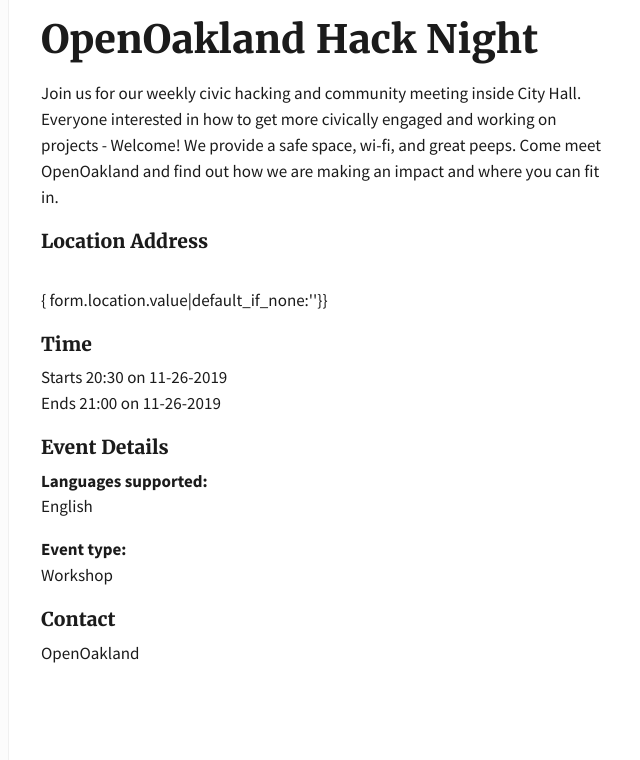
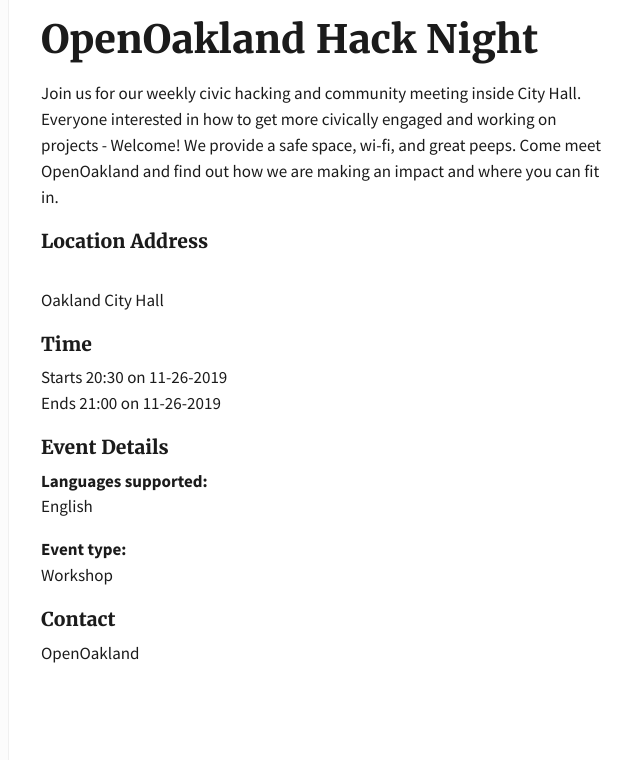
Before and after one commit to openoakland/dos-census-events, a Django app: page /event/1/details/ in a window 1280 px wide. Shown: the part 199-959 px from the top of the page, without its empty margins (184-824 px from the left). Run offline with Django 3.2, Linux system fonts and the light colour scheme; data comes from the database, SQL or seed files in the repository; some libraries are stand-ins or nearby versions.

Commit message:
Fixed address value error

```diff
--- a/census/templates/census/event_detail.html
+++ b/census/templates/census/event_detail.html
@@ -46,7 +46,7 @@
 
                       <h2>{{form.location.label}}</h2>
                       <p>{{form.site_name.value|default_if_none:''}}<br>
-                      { form.location.value|default_if_none:''}}</p>
+                      {{form.location.value|default_if_none:''}}</p>
 
                       <h2>Time</h2>
                       <p>Starts {{form.start_datetime.value| date:'H:i'}} on {{form.start_datetime.value| date:'m-d-Y'}}<br> Ends {{form.end_datetime.value| date:'H:i'}} on {{form.end_datetime.value| date:'m-d-Y'}}</p>
```
